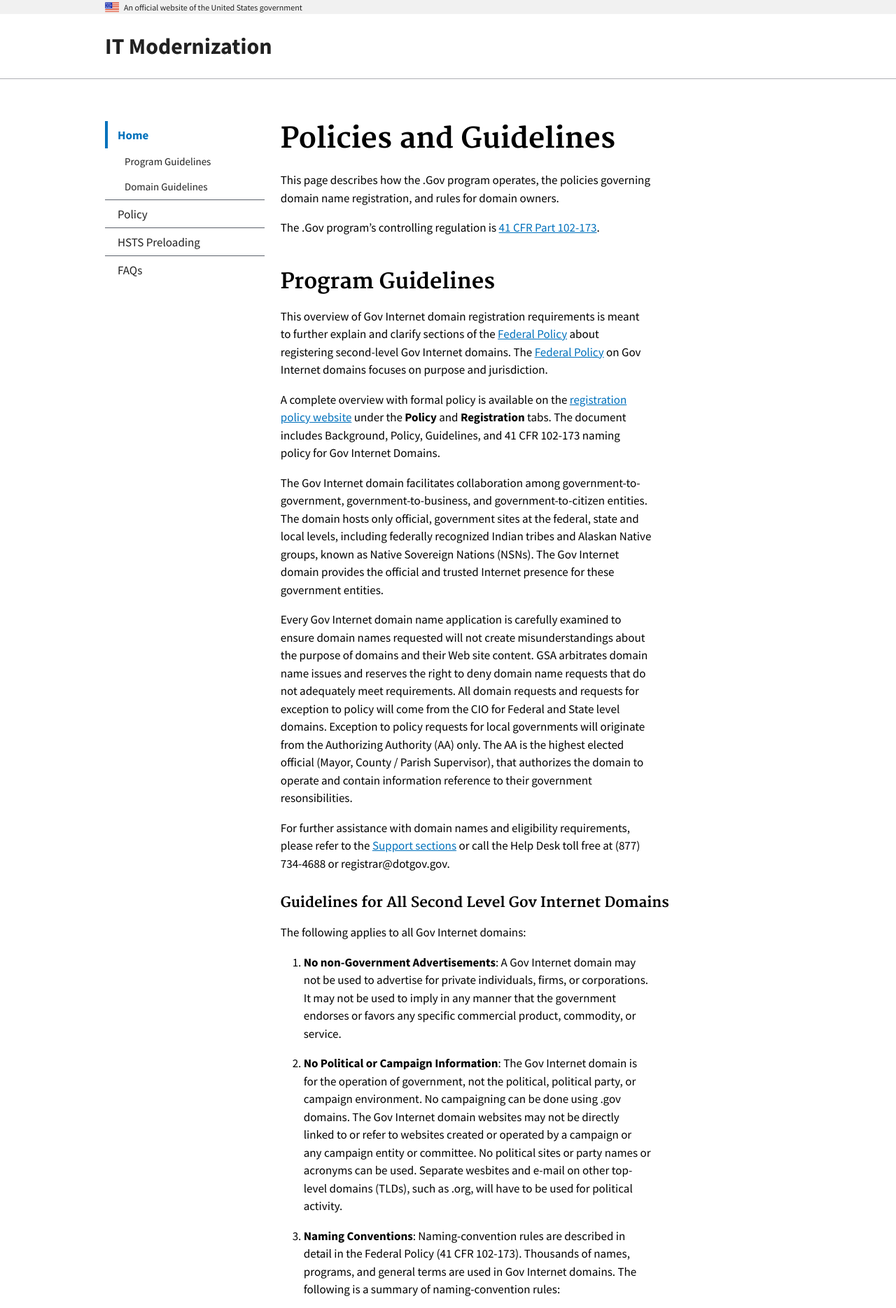
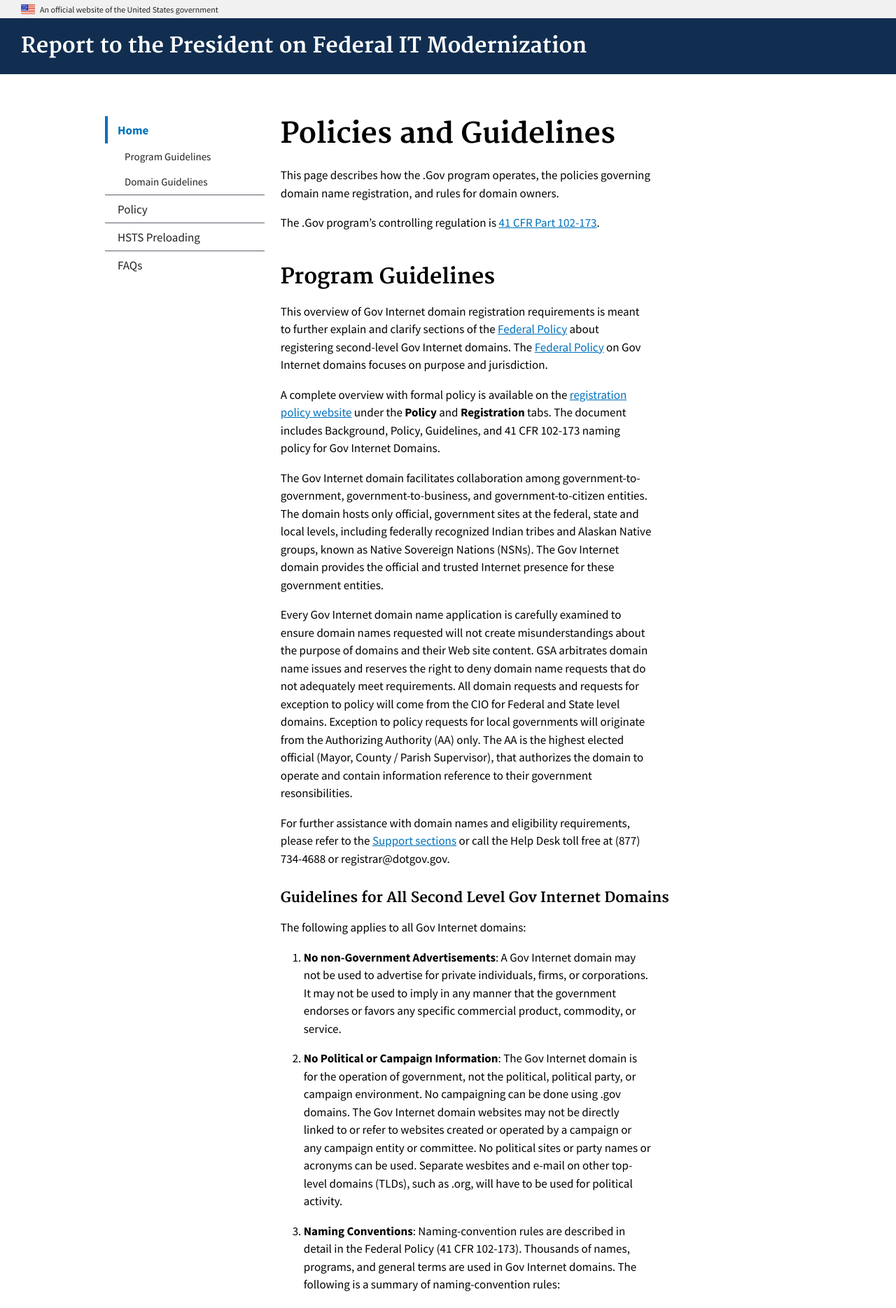
Before and after one commit to GSA/modernization, a Jekyll site: the page built from pages/index.md, in a window 1280 px wide. Shown: the top 1869 px of the page at 70% size. Built offline with Jekyll 4.4.1, drawn with Linux system fonts in a browser that asks for light colours.

Commit message:
getting the header in better shape

```diff
--- a/_config.yml
+++ b/_config.yml
@@ -3,7 +3,7 @@
 uswds_path: assets/uswds-1.3.0
 
 # OpenGraph / Twitter metadata
-title: IT Modernization
+title: Report to the President on Federal IT Modernization
 description: Test framework.
 
 # GA and GitHub data
--- a/_includes/header.html
+++ b/_includes/header.html
@@ -1,10 +1,10 @@
-<header class="usa-header usa-header-{{ header.type | default: 'extended' }}" role="banner">
+<header class="usa-header site-header" role="banner">
 
   {% include banner.html %}
 
-  <div class="usa-navbar">
+  <div class="usa-navbar site-header-navbar">
     <button class="usa-menu-btn">Menu</button>
-    <div class="usa-logo" id="logo">
+    <div class="usa-logo site-logo" id="logo">
       <em class="usa-logo-text">
         <a href="{{ site.baseurl }}/" title="Home">
           {{ site.title }}
--- a/assets/uswds-overrides.scss
+++ b/assets/uswds-overrides.scss
@@ -1,3 +1,191 @@
 ---
-# Style tweaks.
+# Customizations from USWDS.
 ---
+
+/***************************************
+  Helpers inline copied from USWDS. Not quite worth it to
+  deep-integrate all the original Sass.
+****************************************/
+
+// Typography
+// Removing the !default from $em-base so we are not inheriting that
+// value from Bourbon.
+$em-base:             10px;
+$base-font-size:      1.7rem !default;
+$small-font-size:     1.4rem !default;
+$lead-font-size:      2rem !default;
+$title-font-size:     5.2rem !default;
+$h1-font-size:        4rem !default;
+$h2-font-size:        3rem !default;
+$h3-font-size:        2rem !default;
+$h4-font-size:        1.7rem !default;
+$h5-font-size:        1.5rem !default;
+$h6-font-size:        1.3rem !default;
+$base-line-height:    1.5 !default;
+$heading-line-height: 1.3 !default;
+$lead-line-height:    1.7 !default;
+
+$nav-width:           951px !default;
+$site-margins:        3rem !default;
+$site-margins-mobile: 1.5rem !default;
+
+// Color
+$color-primary:              #0071bc !default;
+$color-primary-darker:       #205493 !default;
+$color-primary-darkest:      #112e51 !default;
+
+$color-primary-alt:          #02bfe7 !default;
+$color-primary-alt-dark:     #00a6d2 !default;
+$color-primary-alt-darkest:  #046b99 !default;
+$color-primary-alt-light:    #9bdaf1 !default; // lighten($color-primary-alt, 60%)
+$color-primary-alt-lightest: #e1f3f8 !default; // lighten($color-primary-alt, 90%)
+
+$color-secondary:            #e31c3d !default;
+$color-secondary-dark:       #cd2026 !default;
+$color-secondary-darkest:    #981b1e !default;
+$color-secondary-light:      #e59393 !default; // lighten($color-secondary, 60%)
+$color-secondary-lightest:   #f9dede !default; // lighten($color-secondary, 90%)
+
+$color-white:                #ffffff !default;
+$color-base:                 #212121 !default;
+$color-black:                #000000 !default;
+
+$color-gray-dark:            #323a45 !default;
+$color-gray:                 #5b616b !default; // lighten($color-gray-dark, 20%)
+$color-gray-medium:          #757575 !default; // lightest gray that passes color contrast
+$color-gray-light:           #aeb0b5 !default; // lighten($color-gray-dark, 60%)
+$color-gray-lighter:         #d6d7d9 !default; // lighten($color-gray-dark, 80%)
+$color-gray-lightest:        #f1f1f1 !default; // lighten($color-gray-dark, 91%)
+
+$color-gray-warm-dark:       #494440 !default;
+$color-gray-warm-light:      #e4e2e0 !default; // lighten($color-gray-warm-dark, 90%)
+$color-gray-cool-light:      #dce4ef !default; // lighten($color-primary, 90%)
+
+$color-gold:                 #fdb81e !default;
+$color-gold-light:           #f9c642 !default; //  lighten($color-gold, 20%)
+$color-gold-lighter:         #fad980 !default; //  lighten($color-gold, 60%)
+$color-gold-lightest:        #fff1d2 !default; //  lighten($color-gold, 83%)
+
+$color-green:                #2e8540 !default;
+$color-green-light:          #4aa564 !default; // lighten($color-green, 20%)
+$color-green-lighter:        #94bfa2 !default; // lighten($color-green, 60%)
+$color-green-lightest:       #e7f4e4 !default; // lighten($color-green, 60%)
+
+$color-cool-blue:            #205493 !default;
+$color-cool-blue-light:      #4773aa !default; // lighten($color-cool-blue, 20%)
+$color-cool-blue-lighter:    #8ba6ca !default; // lighten($color-cool-blue, 60%)
+$color-cool-blue-lightest:   #dce4ef !default; // lighten($color-cool-blue, 90%)
+
+$color-focus:                #3e94cf !default;
+$color-visited:              #4c2c92 !default;
+
+$color-shadow:               rgba(#000, 0.3) !default;
+
+$font-sans:           "Source Sans Pro", "Helvetica Neue", "Helvetica", "Roboto", "Arial", sans-serif !default;
+$font-serif:          "Merriweather", "Georgia", "Cambria", "Times New Roman", "Times", serif !default;
+
+$font-normal:         400 !default;
+$font-bold:           700 !default;
+
+@mixin media($bp) {
+  @media screen and (min-width: #{$bp}) {
+    @content;
+  }
+}
+
+
+
+/***************************************
+  Begin site customizations.
+****************************************/
+
+
+.usa-banner-inner {
+  padding-top: 3px;
+  padding-bottom: 3px;
+}
+
+.site-header-navbar {
+  border-bottom: none;
+
+  @include media($nav-width) {
+    height: 8rem;
+    width: 100%;
+    display: block;
+  }
+
+  // Firefox fix so that navbar buttons to align right
+  @-moz-document url-prefix() {
+    @include media($nav-width) {
+      padding-top: 1px;
+    }
+  }
+}
+
+.site-header {
+
+  background-color: $color-primary-darkest;
+
+  @include media($nav-width) {
+    border-bottom: none;
+  }
+
+  .site-logo {
+    margin-left: $site-margins-mobile;
+
+    @include media($nav-width) {
+      margin-left: $site-margins;
+    }
+  }
+
+  .usa-banner-inner {
+    max-width: 100%;
+  }
+
+  .usa-banner-content {
+    margin-left: 0;
+  }
+
+  .usa-button-list {
+    float: right;
+    display: none;
+    margin-top: -5px;
+
+    @include media($nav-width) {
+      line-height: 8rem;
+      margin-top: 0;
+      display: block;
+      padding-right: $site-margins;
+    }
+
+    li {
+      display: inline;
+      font-family: $font-sans;
+
+      &:last-child .usa-button {
+        margin-right: 0;
+      }
+    }
+  }
+}
+
+.site-logo {
+  @include media($nav-width) {
+    margin-top: 0;
+  }
+
+  a {
+    color: $color-white;
+  }
+
+  em {
+    font-family: $font-serif;
+    font-size: 1.4rem;
+    line-height: 4rem;
+
+    @include media($nav-width) {
+      font-size: $h2-font-size;
+      line-height: 8rem;
+    }
+  }
+}
```
